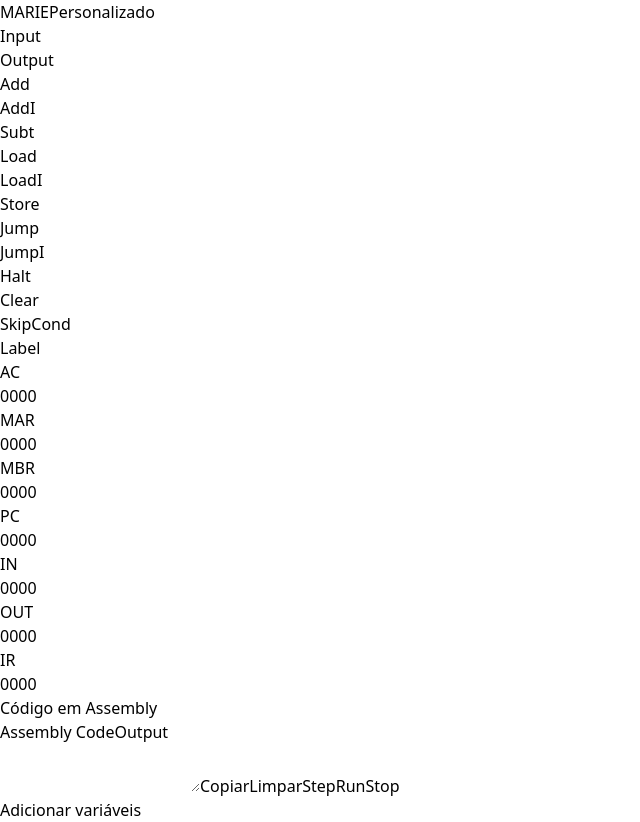
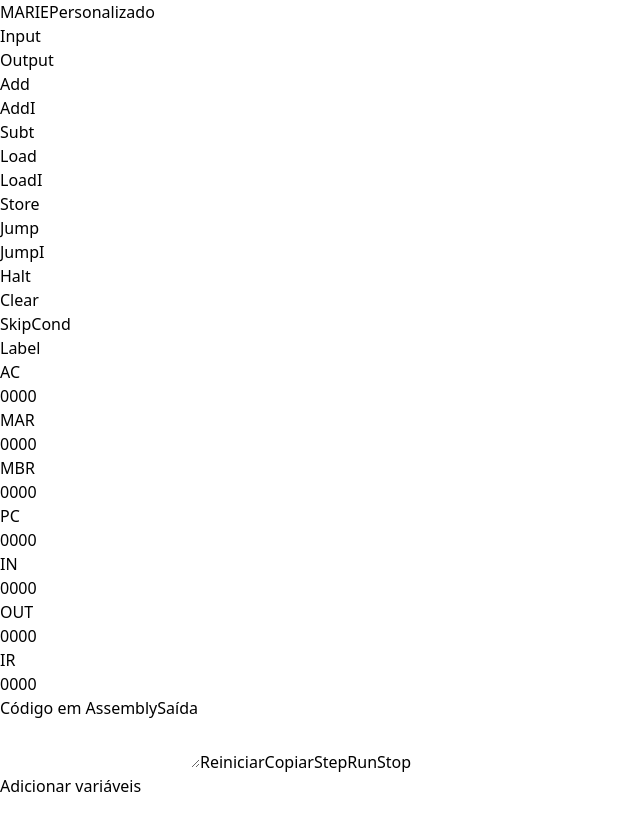
Before and after one commit to FelipeMalacarne/MARIEBlocks, a React (Vite) app in the folder mblocks-project/: page / in a window 1280 px wide. Shown: the whole page, without its empty margins (0-640 px from the left). After the commit the page ends 800 px from the top, so only its background shows below. Built offline with nearby package versions, Linux system fonts and the light colour scheme.

Commit message:
Add right side tabs and functional output

```diff
--- a/mblocks-project/src/App.tsx
+++ b/mblocks-project/src/App.tsx
@@ -20,7 +20,7 @@
   const [showLabelModal, setShowLabelModal] = useState<boolean>(false)
   const [showInputModal, setShowInputModal] = useState<boolean>(false)
 
-  const { registers, step, run, setRegisters, stop, outputStr} = useMarie(blocks, variables, setShowInputModal);
+  const { registers, step, run, stop, outputStr, setOutputStr} = useMarie(blocks, variables, setShowInputModal);
   console.log(registers)
 
   const [leftActiveTab, leftSetActiveTab] = useState<string>("MARIE");
@@ -63,9 +63,13 @@
 
   }, [blocks, variables])
 
-  const cleanAll = () => {
+  const clearBlocks = () => {
     setBlocks([]);
     setVariables([]);
+  }
+
+  const clearOutput = () => {
+    setOutputStr('');
   }
 
   const handleAddBlock = (block: TBlock) => {
@@ -142,7 +146,7 @@
         }
         <div id='left-side' className='bg-white flex md:grid md:grid-rows-4 shadow-lg divide-y drop-shadow-xl'>
           <div id='block-options' className='row-span-4 flex flex-col'>
-            <div className='flex justify-center'>
+            <div className='flex justify-center font-bold '>
               <button
                 className={`px-4 py-2 w-full ${leftActiveTab === "MARIE" ? "bg-blue-600 text-white hover:bg-blue-700" : "bg-gray-100 text-gray-700 hover:bg-slate-300"
                   }`}
@@ -223,47 +227,59 @@
         </div>
         <div id='right-side' className='bg-white grid grid-rows-4 divide-y-2 overflow-auto shadow-lg drop-shadow-xl'>
           <div className='row-span-3 font-bold overflow-auto bg-slate-100 shadow-md relative'>
-            <h1 className='p-1 pl-2'>Código em Assembly</h1>
             <div className='flex justify-center'>
               <button
                 className={`px-4 py-2 w-full ${rightActiveTab === "Assembly Code" ? "bg-blue-600 text-white hover:bg-blue-700" : "bg-gray-100 text-gray-700 hover:bg-slate-300"
                   }`}
                 onClick={() => rightSetActiveTab("Assembly Code")}
               >
-                Assembly Code
+                Código em Assembly
               </button>
               <button
                 className={`px-4 py-2 w-full ${rightActiveTab === "Output" ? "bg-blue-600 text-white hover:bg-blue-700" : "bg-gray-100 text-gray-700 hover:bg-slate-300"
                   }`}
                 onClick={() => rightSetActiveTab("Output")}
               >
-                Output
+                Saída
               </button>
 
             </div>
             {rightActiveTab === "Assembly Code" && (
-              <textarea className='w-full h-full bg-slate-200 max-h-full p-2' value={assemblyStr} readOnly></textarea>
+              <>
+                <textarea className='w-full h-full bg-slate-200 max-h-full p-2' value={assemblyStr} readOnly></textarea>
+                <button
+                className='bg-blue-500 hover:bg-blue-700 text-white font-bold py-2 px-4 absolute rounded right-3 top-24 w-21 shadow-md disabled:bg-blue-300'
+                disabled={blocks.length === 0 && variables.length === 0}
+                onClick={clearBlocks}>
+                Reiniciar
+                </button>
+              </>
             )}
-              {rightActiveTab === "Output" && (
-              <textarea className='w-full h-full bg-slate-200 max-h-full p-2' value={outputStr} readOnly></textarea>
+            {rightActiveTab === "Output" && (
+              <>
+                <textarea className='w-full h-full bg-slate-200 max-h-full p-2' value={outputStr} readOnly></textarea>
+                <button
+                className='bg-blue-500 hover:bg-blue-700 text-white font-bold py-2 px-4 absolute rounded right-3 top-24 w-20 shadow-md disabled:bg-blue-300'
+                disabled={outputStr.length === 0}
+                onClick={clearOutput}>
+                Limpar
+                </button>
+              </>
             )}
 
+
             <button
-              className='bg-blue-500 hover:bg-blue-700 text-white font-bold py-2 px-4 rounded shadow-md mb-4 disabled:bg-blue-300'
+              className='bg-blue-500 hover:bg-blue-700 text-white font-bold py-2 px-4 absolute rounded right-3 top-12 w-20 shadow-md disabled:bg-blue-300'
               disabled={blocks.length === 0}
               onClick={() => {
                 navigator.clipboard.writeText(assemblyStr);
-                alert("Copied to clipboard!");
+                setTimeout((e: any) => {
+                  e.target.innerHTML = "Copiado!";
+                }, 1000);
               }}>
               Copiar
             </button>
 
-            <button
-              className='bg-blue-500 hover:bg-blue-700 text-white font-bold py-2 px-4 rounded shadow-md mb-4 disabled:bg-blue-300'
-              disabled={blocks.length === 0 && variables.length === 0}
-              onClick={cleanAll}>
-              Limpar
-            </button>
             <button
             className=' bg-lime-500 hover:bg-lime-700 text-white font-bold py-2 px-4 rounded shadow-md mb-4 w-20 absolute bottom-1 ml-auto mr-auto left-0 right-0 text-center'
             onClick={step}
--- a/mblocks-project/src/hooks/useMarie.tsx
+++ b/mblocks-project/src/hooks/useMarie.tsx
@@ -15,7 +15,7 @@
     const [memory, setMemory] = useState<string[]>([]);
     const [halted, setHalted] = useState<boolean>(false);
 
-    const [outputStr, setoutputStr] = useState<string>('')
+    const [outputStr, setOutputStr] = useState<string>('')
 
     const runningRef = useRef(false);
 
@@ -156,7 +156,7 @@
                 //  Output
                 // Mostrar output
                 registers.OUT = registers.AC;
-                setoutputStr((prevState) => prevState + registers.OUT.toString(16).toUpperCase().padStart(4, "0") + "\n");
+                setOutputStr((prevState) => prevState + registers.OUT.toString(16).toUpperCase().padStart(4, "0") + "\n");
                 console.log(registers.AC);
                 break;
             case "7":
@@ -221,5 +221,5 @@
 
     }
 
-    return { registers, setRegisters, step, run, stop, outputStr}
+    return { registers, setRegisters, step, run, stop, outputStr, setOutputStr}
 }
```
